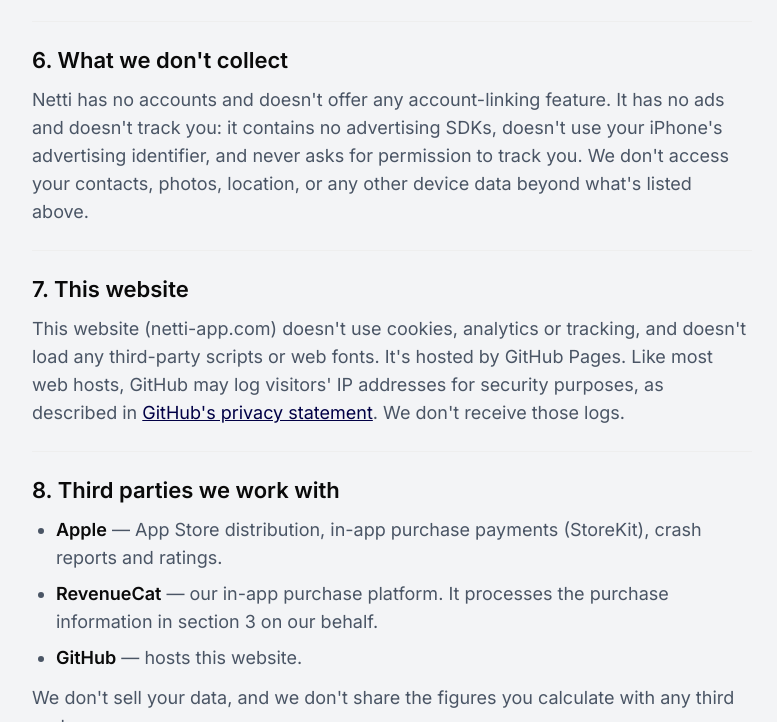
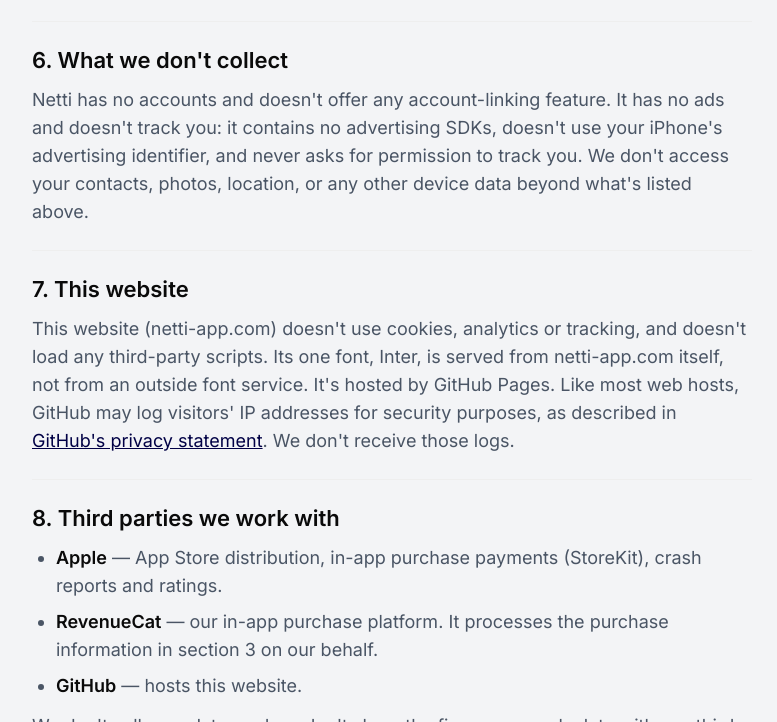
Before and after one commit to SquaredMc/Netti-website, a plain HTML site: page privacy.html in a window 1280 px wide. Shown: the part 1931-2653 px from the top of the page, without its empty margins (440-1217 px from the left). Drawn offline with Linux system fonts and the light colour scheme.

Commit message:
Privacy Policy: the site's font comes from netti-app.com
Section 7 said the site loads no web fonts. It now self-hosts Inter, so it
says the one font is served from netti-app.com itself, not from an outside
font service. Last updated moves to 19 November 2026. This changes published
policy text; nothing else in the policy changes.

Co-Authored-By: Claude Opus 5.5 <noreply@anthropic.com>

```diff
--- a/privacy.html
+++ b/privacy.html
@@ -48,7 +48,7 @@
   <div class="legal-head stack stack-16">
     <a class="back-link small" href="index.html">‹ Back to Netti</a>
     <h1 class="display">Privacy Policy</h1>
-    <p class="lead">Last updated: 16 November 2026 &nbsp;·&nbsp; Applies to the Netti iOS app and this website.</p>
+    <p class="lead">Last updated: 19 November 2026 &nbsp;·&nbsp; Applies to the Netti iOS app and this website.</p>
   </div>
 
   <div class="legal-layout">
@@ -161,7 +161,8 @@
         <h2 id="h-s7">7. This website</h2>
         <p>
           This website (netti-app.com) doesn't use cookies, analytics or tracking, and doesn't load any third-party
-          scripts or web fonts. It's hosted by GitHub Pages. Like most web hosts, GitHub may log visitors' IP addresses
+          scripts. Its one font, Inter, is served from netti-app.com itself, not from an outside font service. It's
+          hosted by GitHub Pages. Like most web hosts, GitHub may log visitors' IP addresses
           for security purposes, as described in
           <a href="https://docs.github.com/en/site-policy/privacy-policies/github-general-privacy-statement" target="_blank" rel="noopener">GitHub's privacy statement</a>.
           We don't receive those logs.
```
